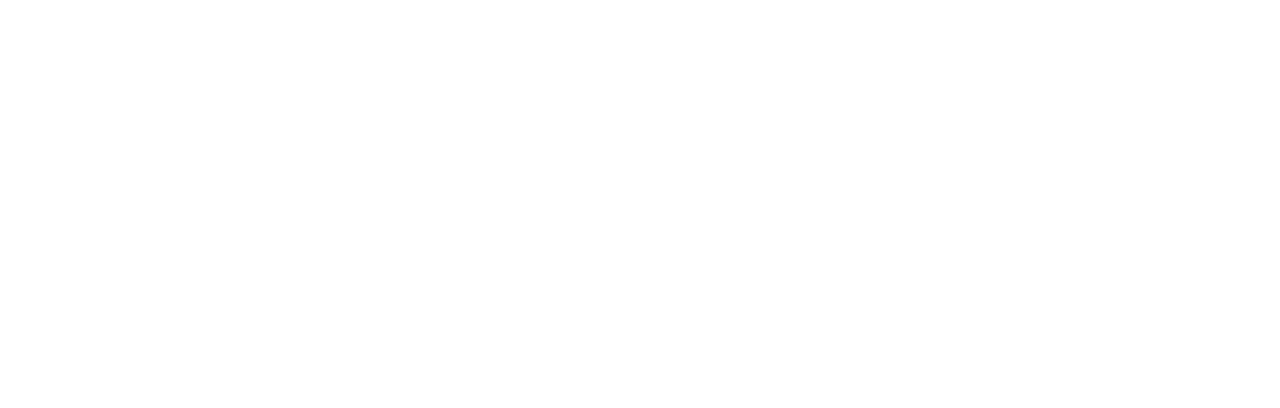
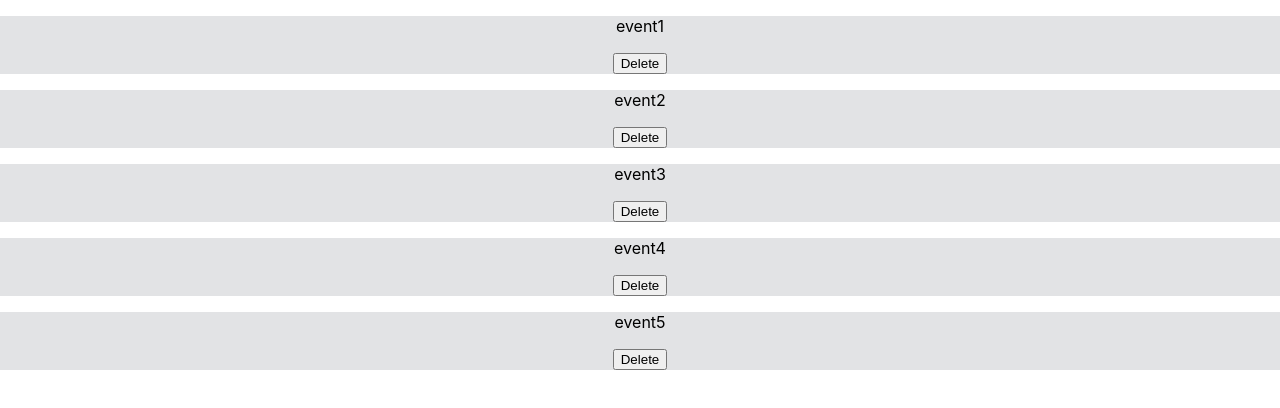
Before and after one commit to Juanse7793/Concierge-Front-end, a React (Create React App) app: page /all-events in a window 1280 px wide. Before the commit this address had no page. Shown: the top 408 px of the page. Built offline with nearby package versions, Linux system fonts and the light colour scheme.

Commit message:
add events page

```diff
--- a/src/App.js
+++ b/src/App.js
@@ -5,6 +5,7 @@
 import './App.css';
 import MainPage from './pages/MainPage';
 import DetailsPage from './pages/DetailsPage';
+import EventsPage from './pages/EventsPage';
 
 function App() {
   return (
@@ -13,6 +14,7 @@
         <Routes>
           <Route exact path="/" element={<MainPage />} />
           <Route path="/events/:id" element={<DetailsPage />} />
+          <Route exact path="all-events" element={<EventsPage />} />
         </Routes>
       </Router>
     </div>
--- /dev/null
+++ b/src/pages/EventsPage.js
@@ -0,0 +1,27 @@
+import { useDispatch, useSelector } from 'react-redux';
+import { deleteEvent } from '../redux/reducers/events';
+
+const EventsPage = () => {
+  const events = useSelector((state) => state.events);
+  const dispatch = useDispatch();
+
+  const deleteEventHandler = (e) => {
+    const id = e.target.getAttribute('id');
+    dispatch(deleteEvent(id));
+  };
+
+  return (
+    <div>
+      {events.map((event) => (
+        <ul key={event.id}>
+          <li id="event-name">
+            <p>{event.name}</p>
+            <button type="button" className="delete-btn" id={event.id} onClick={deleteEventHandler}>Delete</button>
+          </li>
+        </ul>
+      ))}
+    </div>
+  );
+};
+
+export default EventsPage;
```
